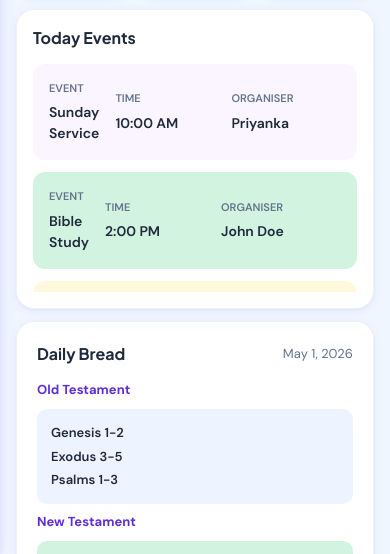
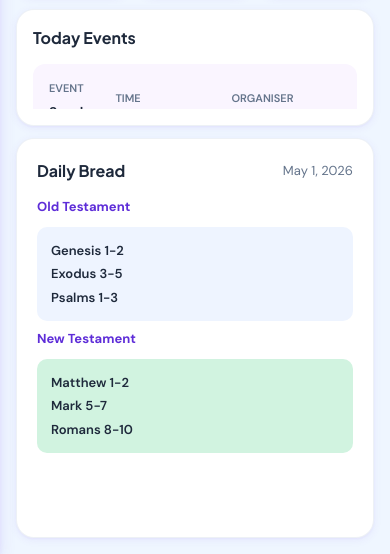
Before and after one commit to thejaper/esther-prayer-cell, a plain HTML site: page index.html in a window 390 px wide. Shown: the part 290-844 px from the top of the page. Drawn offline with nearby package versions, Linux system fonts and the light colour scheme.

Commit message:
Fix Daily Bread card height on mobile - use CSS class with media query

```diff
--- a/index.html
+++ b/index.html
@@ -110,7 +110,14 @@
             overflow-y: hidden;
         }
 
+        .dailybread-card {
+            min-height: auto;
+        }
+
         @media (max-width: 768px) {
+            .dailybread-card {
+                min-height: 400px !important;
+            }
             .dashboard-content {
                 overflow-y: auto;
             }
@@ -528,7 +535,7 @@
                     <!-- Content Grid -->
                     <div class="grid grid-cols-1 md:grid-cols-2 lg:grid-cols-3 gap-3 md:gap-4 flex-1 min-h-0">
                         <!-- Today Events -->
-                        <div class="card p-4 md:p-5 col-span-1 md:col-span-2 lg:col-span-2 overflow-hidden flex flex-col" style="min-height: 300px;">
+                        <div class="card p-4 md:p-5 col-span-1 md:col-span-2 lg:col-span-2 overflow-hidden flex flex-col">
                             <h3 style="font-size: 16px; font-weight: 700; color: var(--gray-800); margin-bottom: 14px;">Today Events</h3>
                             <div id="dashboardEventsContainer" class="space-y-3 flex-1 overflow-y-auto">
                                 <!-- Events will be rendered here -->
@@ -536,7 +543,7 @@
                         </div>
 
                         <!-- Daily Bread - Bible in One Year -->
-                        <div class="card p-5 overflow-hidden flex flex-col" style="min-height: 300px;">
+                        <div class="card p-5 overflow-hidden flex flex-col dailybread-card">
                             <div style="display: flex; align-items: center; justify-content: space-between; margin-bottom: 14px; flex-shrink: 0;">
                                 <h3 style="font-size: 16px; font-weight: 700; color: var(--gray-800); margin: 0;">Daily Bread</h3>
                                 <p style="font-size: 13px; color: var(--gray-500); margin: 0;">May 1, 2026</p>
```
